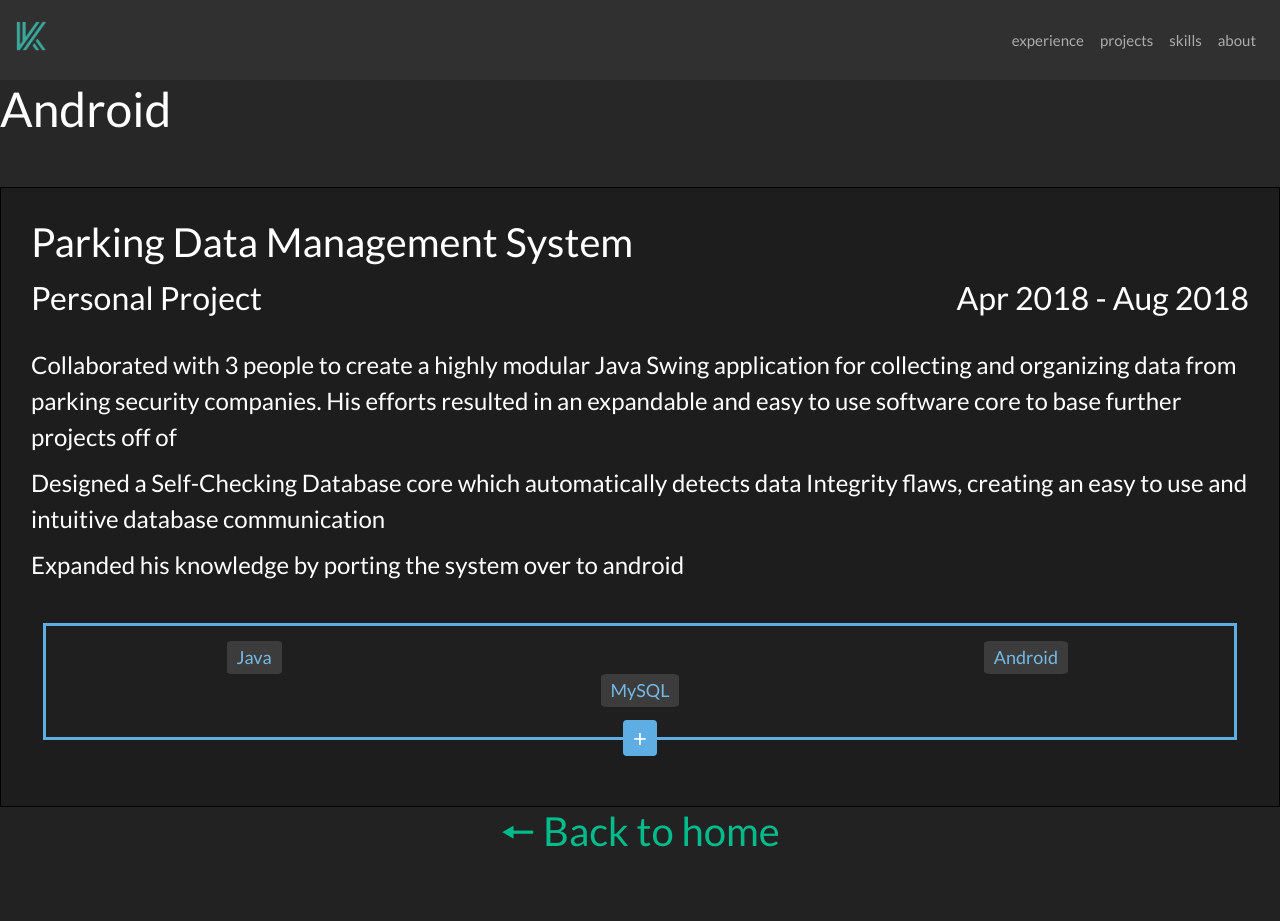
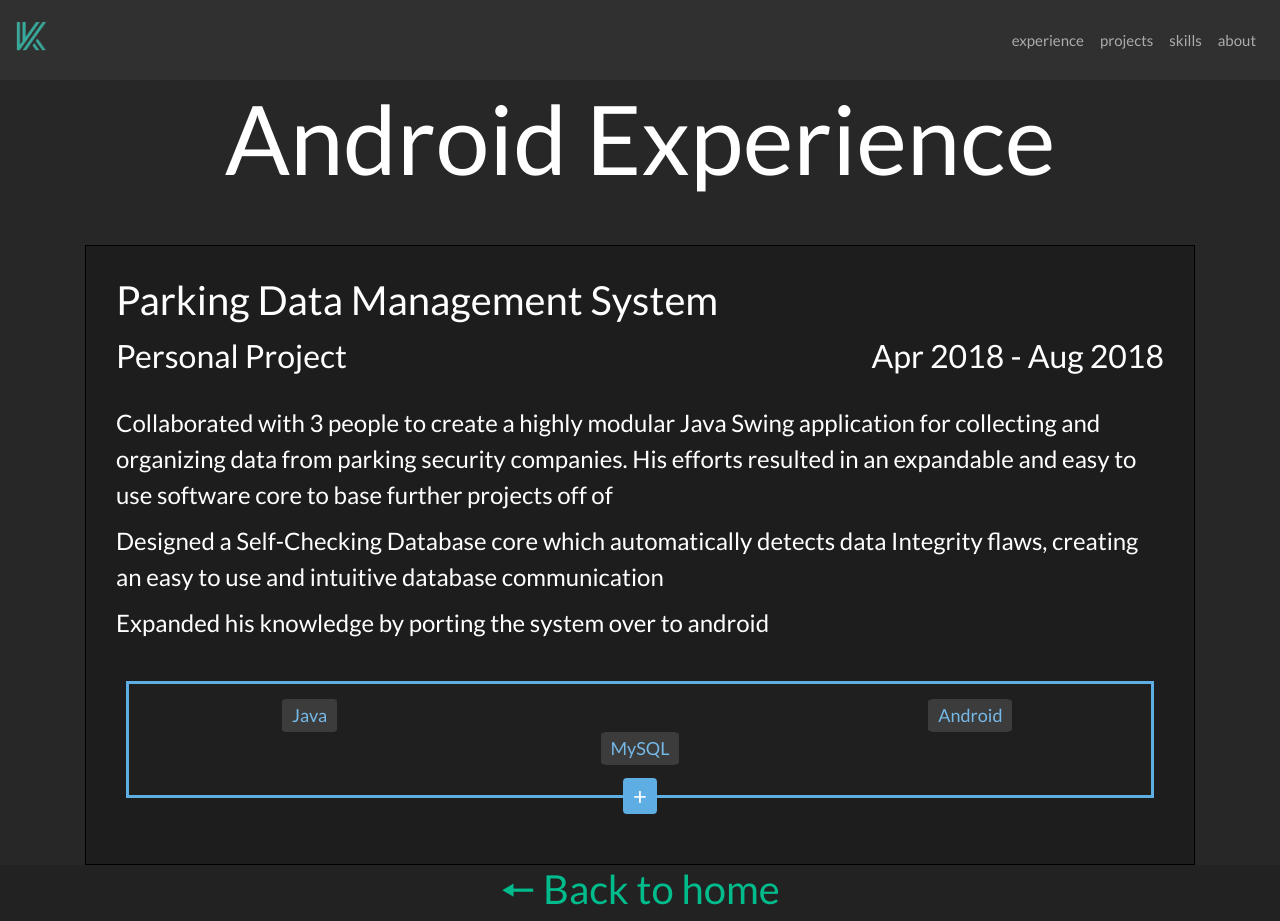
Before and after one commit to k-brereton/portfolio-site, a Next.js app: page /skills/Android in a window 1280 px wide. Before the commit the page ends 863 px from the top, so only its background shows below. Built offline with nearby package versions, Linux system fonts and the light colour scheme.

Commit message:
Fixed up individual skill page overall layout

```diff
--- a/pages/skills/[skill].tsx
+++ b/pages/skills/[skill].tsx
@@ -1,15 +1,18 @@
 import {ALL_PROJECT_TAGS, PROJECT_DATA, ProjectComponent, ProjectTag} from "../../components/ExperienceComponents"
 import {InitialPageAnimations, PageHead} from "../../components/CommonComponents";
 import {AnimateSharedLayout} from "framer-motion";
+import {Container} from "react-bootstrap";
 
 export default function SkillComponent({skill}:{skill:ProjectTag}) {
     const dataToShow=PROJECT_DATA.filter(data=>data.tags.includes(skill))
         .map((data,index)=>(<ProjectComponent key={index} projectData={data}/>));
 
     return <InitialPageAnimations>
-        <PageHead  description={`Kevin Brereton's experience with ${skill}`} title={`Kevin Brereton | ${skill}`}/>
-        <h1>{skill}</h1>
-        <AnimateSharedLayout>{dataToShow}</AnimateSharedLayout>
+        <PageHead description={`Kevin Brereton's experience with ${skill}`} title={`Kevin Brereton | ${skill}`}/>
+        <Container>
+            <h1 className="display-1 mainTitle">{skill} Experience</h1>
+            <AnimateSharedLayout>{dataToShow}</AnimateSharedLayout>
+        </Container>
     </InitialPageAnimations>
 
 }
```
